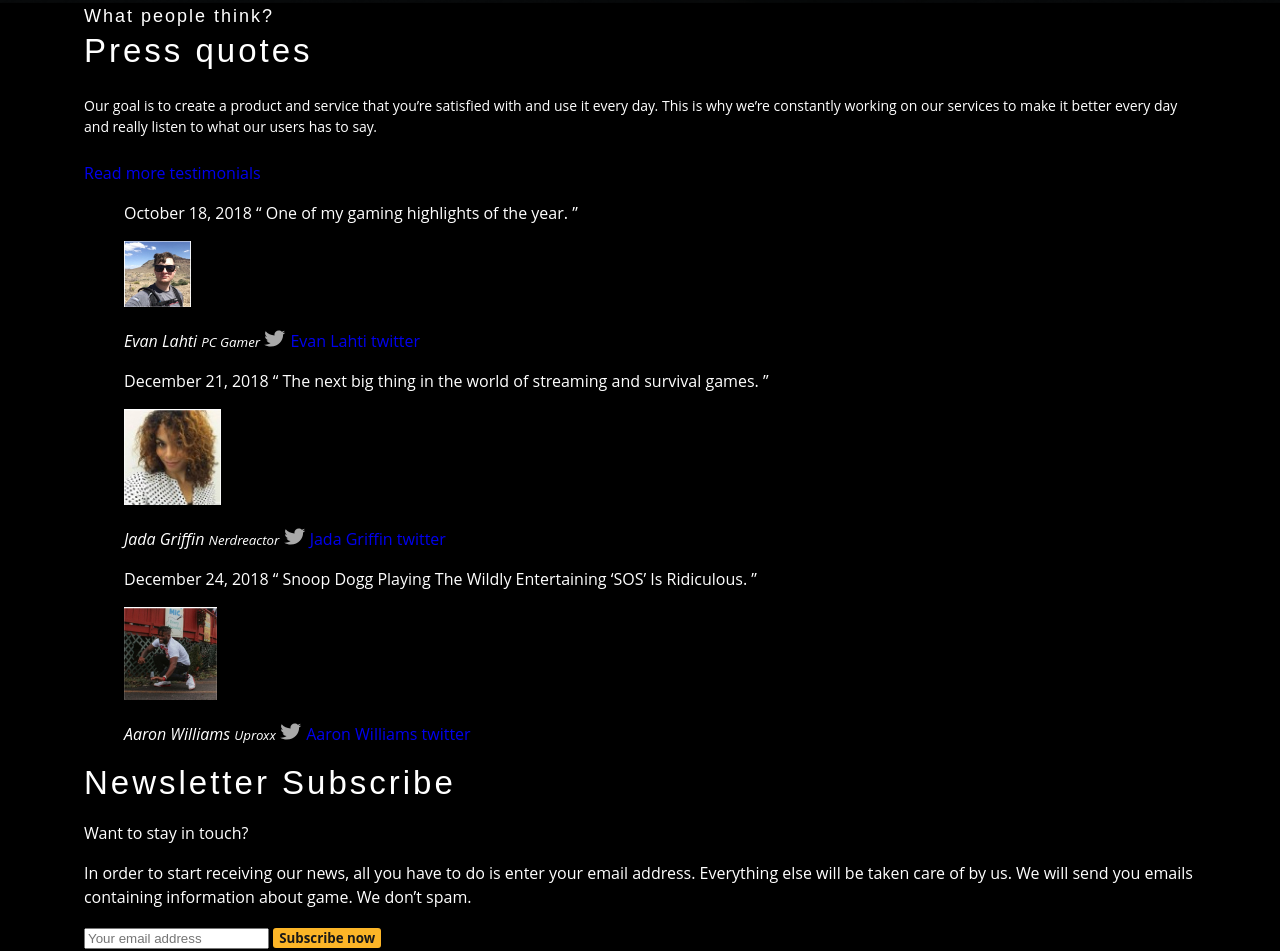
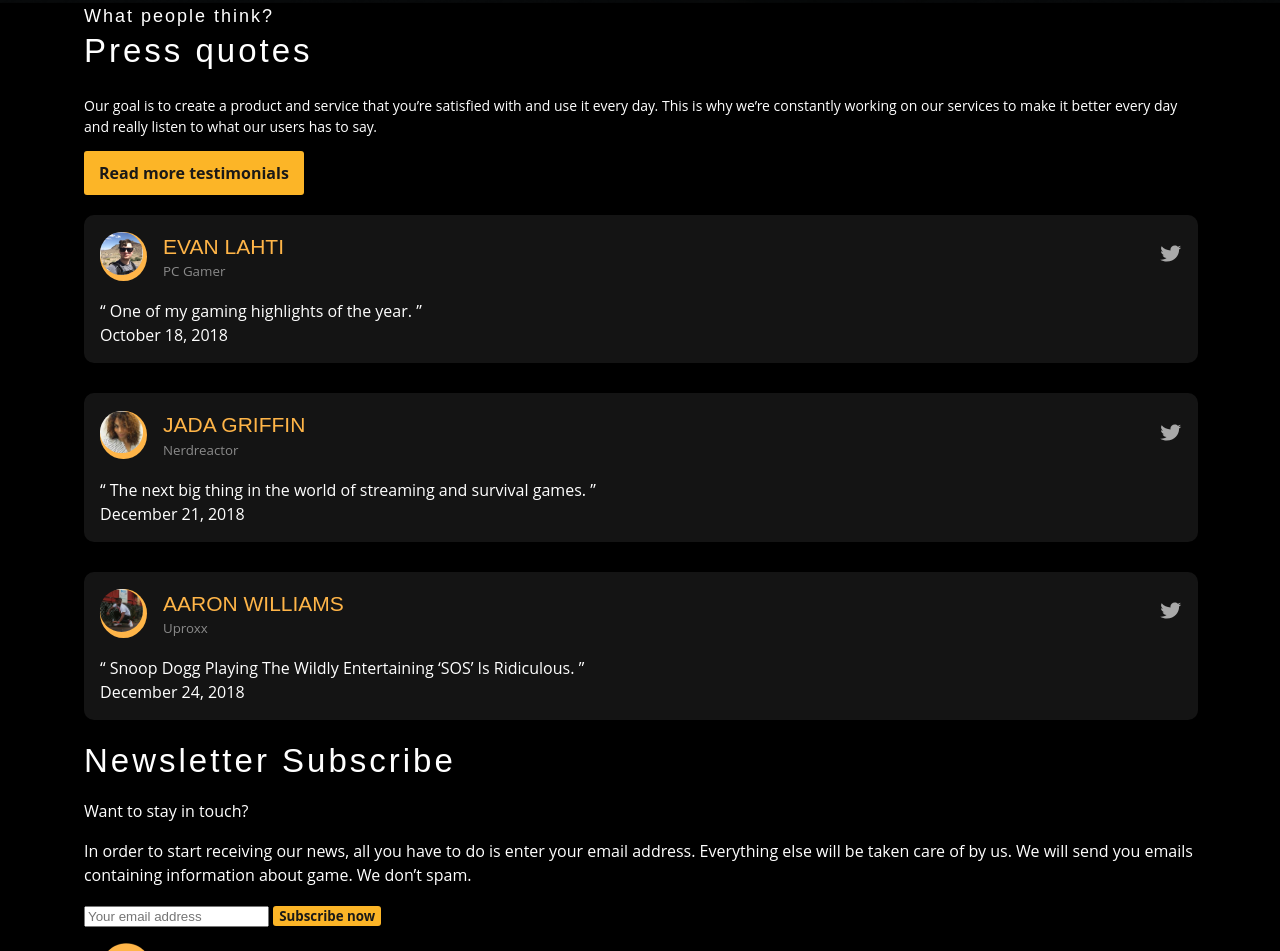
Before and after one commit to vakodrazan/game-landing-page, a plain HTML site: page index.html in a window 1280 px wide. Shown: the part 2842-3793 px from the top of the page. Drawn offline with Linux system fonts and the light colour scheme.

Commit message:
Compile the file

```diff
--- a/css/index.css
+++ b/css/index.css
@@ -433,8 +433,54 @@
     margin: 0;
     font-size: 14px;
     padding-block-end: 24px; }
-  .quotes__description > button {
+  .quotes__description > a {
     padding-inline-start: 15px;
     padding-inline-end: 15px;
     padding-block-start: 11px;
-    padding-block-end: 11px; }
+    padding-block-end: 11px;
+    font-weight: bold;
+    border-radius: 3px;
+    color: #1A1917;
+    background-color: #fcb527;
+    border: none;
+    text-align: center; }
+
+.quotes__press-blockquotes {
+  display: flex;
+  flex-direction: column-reverse;
+  margin: 0;
+  margin-block-start: 30px;
+  margin-block-end: 20.39px;
+  background-color: rgba(255, 255, 255, 0.08);
+  padding: 1rem;
+  border-radius: 10px; }
+
+.quotes__press-blockquotes__footer {
+  display: flex;
+  flex-direction: row;
+  justify-content: space-between;
+  align-items: center;
+  padding-block-end: 17px; }
+  .quotes__press-blockquotes__footer > p {
+    border-radius: 50%;
+    background-color: #FFB548;
+    padding-inline-end: 4px; }
+  .quotes__press-blockquotes__footer > p img {
+    border-radius: 50%;
+    max-width: 43px; }
+  .quotes__press-blockquotes__footer > cite {
+    margin-inline-start: 63px;
+    display: flex;
+    flex-direction: column;
+    font-style: normal; }
+    .quotes__press-blockquotes__footer > cite > span {
+      text-transform: uppercase;
+      font-family: 'Bebas Neue', Arial, Helvetica, sans-serif;
+      font-size: 21px;
+      color: #FFB548; }
+    .quotes__press-blockquotes__footer > cite > small {
+      color: rgba(255, 255, 255, 0.5); }
+  .quotes__press-blockquotes__footer > a > span {
+    display: none; }
+  .quotes__press-blockquotes__footer > p {
+    position: absolute; }
```
